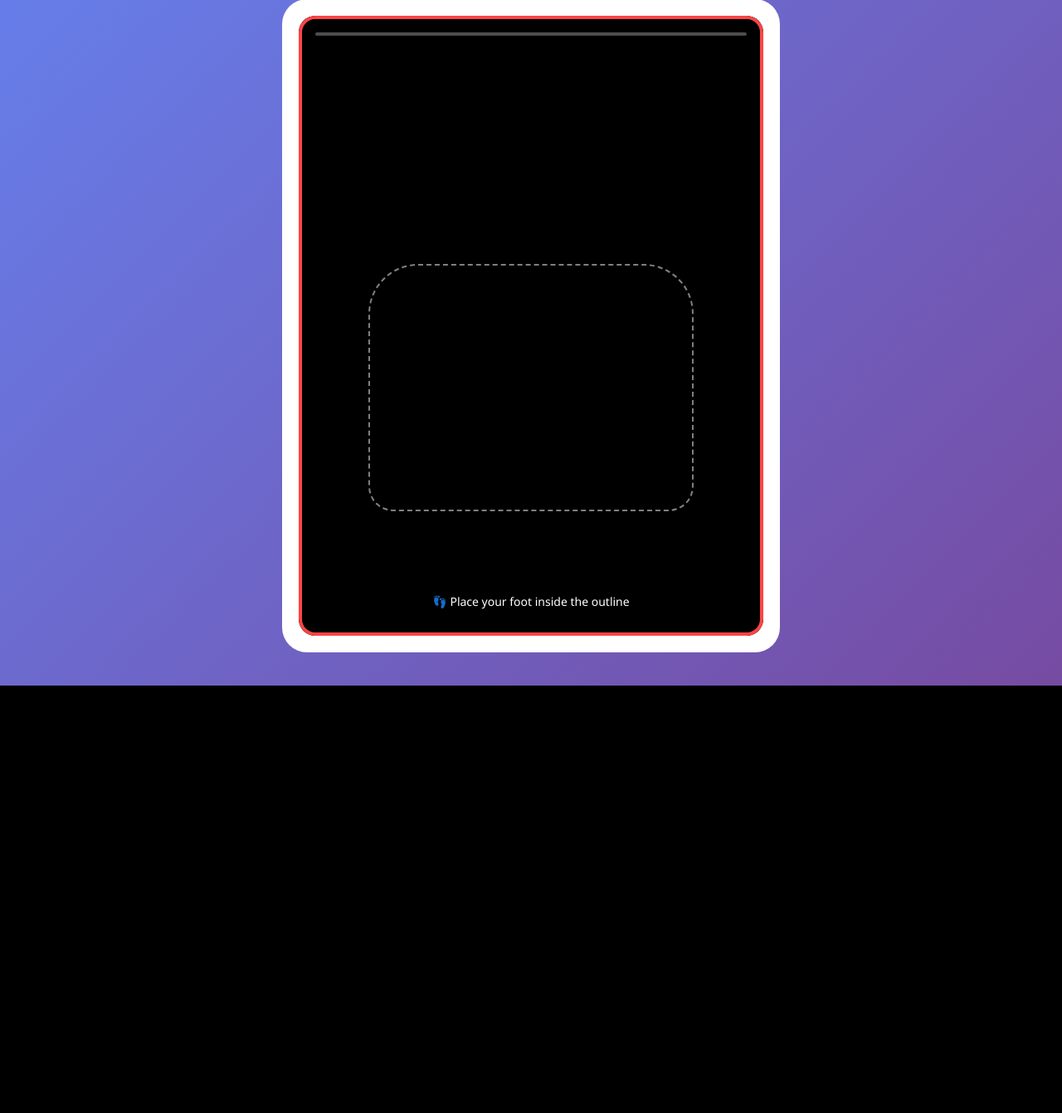
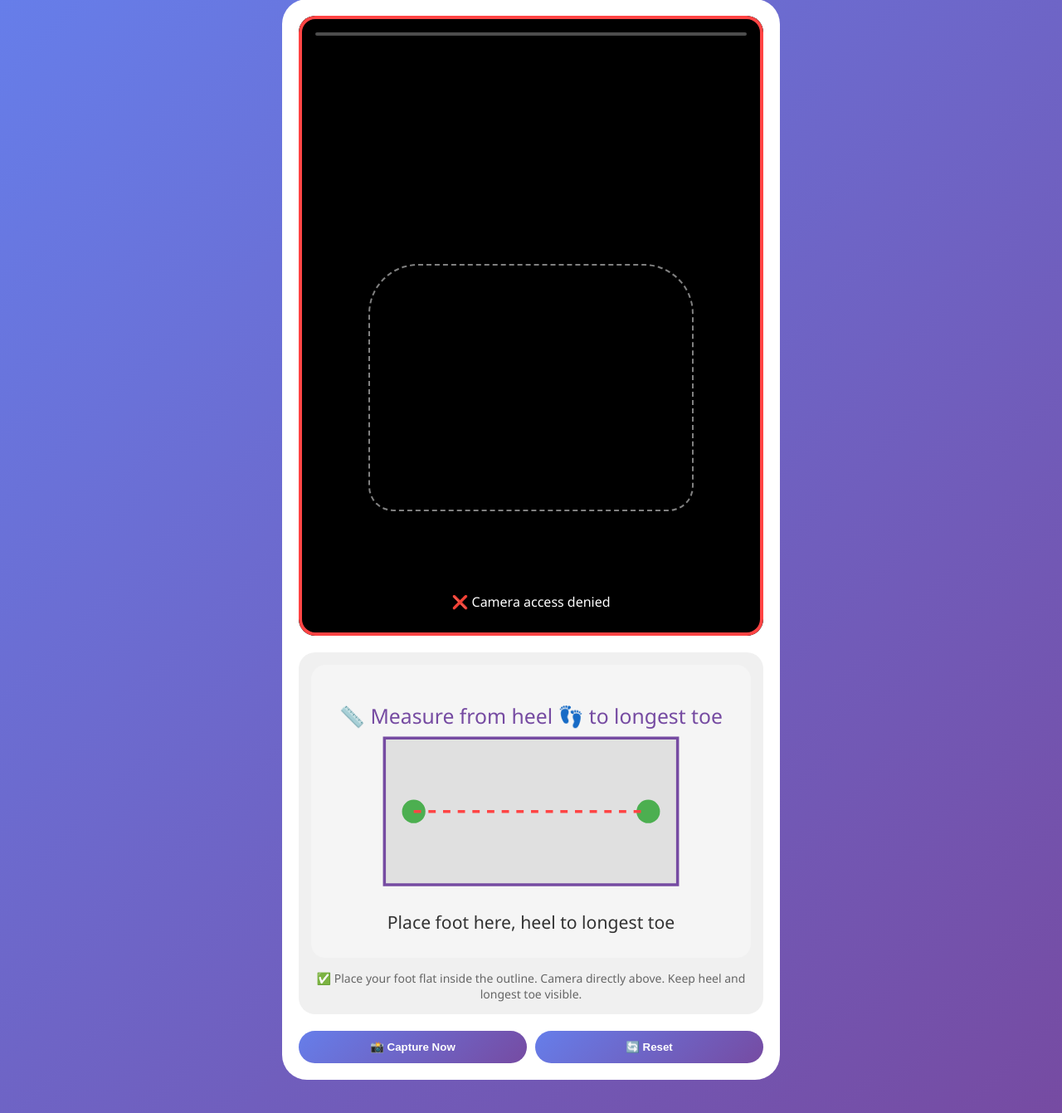
Before and after one commit to yasirmaqbool002-creator/foot-measure-app, a Python web app: template templates/measure.html in a window 1280 px wide. Shown: the part 21-1362 px from the top of the page at 83% size. Before the commit the page ends 847 px from the top, so only its background shows below. Run offline with Jinja, Linux system fonts and the light colour scheme; the template is opened without the code that fills it, so the values that code supplies are empty.

Commit message:
Add guide image and separate results page

```diff
--- a/app.py
+++ b/app.py
@@ -144,3 +144,7 @@ def reset():
 
 if __name__ == '__main__':
     app.run(debug=True, host='0.0.0.0', port=5000)
+
+@app.route(/result)
+def result():
+    return render_template(result.html)
--- a/templates/measure.html
+++ b/templates/measure.html
@@ -3,7 +3,7 @@
 <head>
     <meta charset="UTF-8">
     <meta name="viewport" content="width=device-width, initial-scale=1.0, user-scalable=no">
-    <title>Smart Foot Measure</title>
+    <title>Measure Your Foot - Smart Foot Measure</title>
     <style>
         * { margin: 0; padding: 0; box-sizing: border-box; }
         body {
@@ -13,49 +13,109 @@
             padding: 20px;
         }
         .container { max-width: 600px; margin: 0 auto; }
-        .camera-card { background: white; border-radius: 30px; padding: 20px; margin-bottom: 20px; }
-        .camera-container { position: relative; background: #000; border-radius: 20px; overflow: hidden; aspect-ratio: 3/4; }
-        video, canvas { width: 100%; height: 100%; object-fit: cover; }
+        .camera-card {
+            background: white;
+            border-radius: 30px;
+            padding: 20px;
+            margin-bottom: 20px;
+        }
+        .camera-container {
+            position: relative;
+            background: #000;
+            border-radius: 20px;
+            overflow: hidden;
+            aspect-ratio: 3/4;
+        }
+        video, canvas {
+            width: 100%;
+            height: 100%;
+            object-fit: cover;
+        }
         canvas { position: absolute; top: 0; left: 0; }
-        .border-guide { position: absolute; top: 0; left: 0; right: 0; bottom: 0; border: 4px solid #ff4444; border-radius: 20px; pointer-events: none; z-index: 10; transition: border-color 0.2s; }
+        .border-guide {
+            position: absolute;
+            top: 0; left: 0; right: 0; bottom: 0;
+            border: 4px solid #ff4444;
+            border-radius: 20px;
+            transition: border-color 0.1s;
+            pointer-events: none;
+            z-index: 10;
+        }
         .border-guide.perfect { border-color: #4CAF50; }
-        .foot-outline { position: absolute; bottom: 20%; left: 15%; right: 15%; height: 40%; border: 2px dashed rgba(255,255,255,0.5); border-radius: 60px 60px 30px 30px; pointer-events: none; z-index: 10; }
-        .instruction { position: absolute; bottom: 20px; left: 20px; right: 20px; background: rgba(0,0,0,0.8); color: white; text-align: center; padding: 12px; border-radius: 25px; z-index: 10; font-size: 14px; }
-        .distance-bar { position: absolute; top: 20px; left: 20px; right: 20px; height: 4px; background: rgba(255,255,255,0.3); border-radius: 2px; overflow: hidden; z-index: 10; }
+        .foot-outline {
+            position: absolute;
+            bottom: 20%;
+            left: 15%;
+            right: 15%;
+            height: 40%;
+            border: 2px dashed rgba(255,255,255,0.5);
+            border-radius: 60px 60px 30px 30px;
+            pointer-events: none;
+            z-index: 10;
+        }
+        .guide-image {
+            background: #f0f0f0;
+            border-radius: 20px;
+            padding: 15px;
+            margin: 20px 0;
+            text-align: center;
+        }
+        .guide-image svg {
+            max-width: 100%;
+            height: auto;
+            border-radius: 15px;
+        }
+        .guide-text {
+            font-size: 14px;
+            color: #666;
+            margin-top: 10px;
+        }
+        .instruction {
+            position: absolute;
+            bottom: 20px;
+            left: 20px;
+            right: 20px;
+            background: rgba(0,0,0,0.7);
+            color: white;
+            text-align: center;
+            padding: 10px;
+            border-radius: 25px;
+            z-index: 10;
+        }
+        .distance-bar {
+            position: absolute;
+            top: 20px;
+            left: 20px;
+            right: 20px;
+            height: 4px;
+            background: rgba(255,255,255,0.3);
+            border-radius: 2px;
+            overflow: hidden;
+            z-index: 10;
+        }
         .distance-fill { height: 100%; width: 0%; background: #4CAF50; transition: width 0.1s; }
-        .results { display: none; margin-top: 20px; animation: fadeIn 0.5s ease; }
-        @keyframes fadeIn { from { opacity: 0; transform: translateY(20px); } to { opacity: 1; transform: translateY(0); } }
-        .result-card { background: white; border-radius: 20px; padding: 20px; margin-bottom: 15px; }
-        .size-grid { display: grid; grid-template-columns: repeat(3, 1fr); gap: 15px; margin: 15px 0; }
-        .size-card { background: linear-gradient(135deg, #f5f7fa, #c3cfe2); border-radius: 15px; padding: 15px; text-align: center; }
-        .size-value { font-size: 28px; font-weight: bold; color: #764ba2; }
-        .info-box { background: #e8f5e9; border-radius: 15px; padding: 15px; margin: 15px 0; text-align: center; }
+        .controls { margin-top: 20px; display: flex; gap: 10px; }
+        button {
+            flex: 1;
+            padding: 12px;
+            border: none;
+            border-radius: 25px;
+            cursor: pointer;
+            background: linear-gradient(135deg, #667eea, #764ba2);
+            color: white;
+            font-weight: bold;
+        }
         .loader { display: none; text-align: center; padding: 20px; }
-        .spinner { border: 3px solid #f3f3f3; border-top: 3px solid #764ba2; border-radius: 50%; width: 40px; height: 40px; animation: spin 1s linear infinite; margin: 0 auto; }
+        .spinner {
+            border: 3px solid #f3f3f3;
+            border-top: 3px solid #764ba2;
+            border-radius: 50%;
+            width: 40px;
+            height: 40px;
+            animation: spin 1s linear infinite;
+            margin: 0 auto;
+        }
         @keyframes spin { 0% { transform: rotate(0deg); } 100% { transform: rotate(360deg); } }
-        .popup-toast {
-            position: fixed;
-            bottom: 100px;
-            left: 50%;
-            transform: translateX(-50%);
-            background: #ff4444;
-            color: white;
-            padding: 12px 24px;
-            border-radius: 50px;
-            font-size: 16px;
-            font-weight: bold;
-            z-index: 1000;
-            display: none;
-            animation: slideUp 0.3s ease;
-        }
-        .popup-toast.success { background: #4CAF50; }
-        @keyframes slideUp {
-            from { opacity: 0; transform: translateX(-50%) translateY(20px); }
-            to { opacity: 1; transform: translateX(-50%) translateY(0); }
-        }
-        .btn-recapture { background: #764ba2; margin-top: 10px; width: 100%; padding: 15px; font-size: 16px; }
-        .btn-pdf { background: #ff9800; margin-top: 10px; width: 100%; padding: 15px; font-size: 16px; }
-        @media (max-width: 768px) { .size-grid { grid-template-columns: 1fr; } }
     </style>
 </head>
 <body>
@@ -67,28 +127,30 @@
                 <div class="border-guide" id="borderGuide"></div>
                 <div class="foot-outline"></div>
                 <div class="distance-bar"><div class="distance-fill" id="distanceFill"></div></div>
-                <div class="instruction" id="instruction">👣 Place your foot inside the outline</div>
+                <div class="instruction" id="instruction">📱 Place foot inside outline</div>
             </div>
-            <div class="loader" id="loader"><div class="spinner"></div><p>AI analyzing...</p></div>
-            <div class="results" id="results">
-                <div class="result-card">
-                    <h3>👟 Your Shoe Sizes</h3>
-                    <div class="size-grid">
-                        <div class="size-card"><div>🇺🇸 US</div><div class="size-value" id="usSize">-</div></div>
-                        <div class="size-card"><div>🇬🇧 UK</div><div class="size-value" id="ukSize">-</div></div>
-                        <div class="size-card"><div>🇪🇺 EU</div><div class="size-value" id="euSize">-</div></div>
-                    </div>
-                </div>
-                <div class="result-card">
-                    <h3>📏 Measured Length</h3>
-                    <div class="info-box"><span id="footLength">--</span> cm</div>
-                </div>
-                <button class="btn-recapture" onclick="resetApp()">🔄 Recapture</button>
-                <button class="btn-pdf" onclick="downloadPDF()">📄 Download PDF Report</button>
+
+            <!-- GUIDE IMAGE -->
+            <div class="guide-image">
+                <svg xmlns="http://www.w3.org/2000/svg" viewBox="0 0 300 200" width="100%" height="auto">
+                    <rect width="300" height="200" fill="#f5f5f5" rx="10"/>
+                    <path d="M50,50 L250,50 L250,150 L50,150 Z" fill="#e0e0e0" stroke="#764ba2" stroke-width="2"/>
+                    <circle cx="70" cy="100" r="8" fill="#4CAF50"/>
+                    <circle cx="230" cy="100" r="8" fill="#4CAF50"/>
+                    <line x1="70" y1="100" x2="230" y2="100" stroke="#ff4444" stroke-width="2" stroke-dasharray="5,5"/>
+                    <text x="150" y="180" text-anchor="middle" fill="#333" font-size="12">Place foot here, heel to longest toe</text>
+                    <text x="150" y="40" text-anchor="middle" fill="#764ba2" font-size="14">📏 Measure from heel 👣 to longest toe</text>
+                </svg>
+                <div class="guide-text">✅ Place your foot flat inside the outline. Camera directly above. Keep heel and longest toe visible.</div>
             </div>
+
+            <div class="controls">
+                <button onclick="manualCapture()">📸 Capture Now</button>
+                <button onclick="window.location.href='/reset'">🔄 Reset</button>
+            </div>
+            <div class="loader" id="loader"><div class="spinner"></div><p>AI measuring...</p></div>
         </div>
     </div>
-    <div id="popupToast" class="popup-toast"></div>
 
     <script>
         const video = document.getElementById('video');
@@ -96,23 +158,6 @@
         const ctx = canvas.getContext('2d');
         let captureInterval = null;
         let isAutoCaptureEnabled = true;
-        let currentResult = null;
-
-        function showPopup(message, isSuccess = false) {
-            const toast = document.getElementById('popupToast');
-            toast.className = isSuccess ? 'popup-toast success' : 'popup-toast';
-            toast.innerHTML = message;
-            toast.style.display = 'block';
-            setTimeout(() => {
-                toast.style.display = 'none';
-            }, 2000);
-        }
-
-        window.addEventListener('load', function() {
-            document.getElementById('results').style.display = 'none';
-            document.getElementById('loader').style.display = 'none';
-            isAutoCaptureEnabled = true;
-        });
 
         async function startCamera() {
             try {
@@ -123,7 +168,7 @@
                 canvas.height = video.videoHeight;
                 startAutoDetection();
             } catch (err) {
-                showPopup('❌ Camera access denied. Please allow camera permission.');
+                document.getElementById('instruction').innerText = '❌ Camera access denied';
             }
         }
 
@@ -138,149 +183,50 @@
             fetch('/analyze', {
                 method: 'POST',
                 headers: { 'Content-Type': 'application/json' },
-                body: JSON.stringify({
-                    image: canvas.toDataURL('image/jpeg'),
-                    frame_height: canvas.height
-                })
+                body: JSON.stringify({ image: canvas.toDataURL('image/jpeg'), frame_height: canvas.height })
             })
             .then(res => res.json())
             .then(data => {
                 if (data.success && data.pixel_length) {
                     const ratio = data.pixel_length / (canvas.height * 0.6);
                     document.getElementById('distanceFill').style.width = Math.min(100, ratio * 100) + '%';
-
-                    if (ratio > 0.7 && ratio < 1.3 && isAutoCaptureEnabled) {
+                    if (ratio > 0.85 && ratio < 1.05 && isAutoCaptureEnabled) {
                         document.getElementById('borderGuide').classList.add('perfect');
                         document.getElementById('instruction').innerHTML = '✅ Perfect! Capturing...';
                         isAutoCaptureEnabled = false;
                         setTimeout(() => autoCapture(), 500);
-                    } else if (ratio < 0.5) {
-                        document.getElementById('borderGuide').classList.remove('perfect');
-                        document.getElementById('instruction').innerHTML = '📱 Move CLOSER';
-                    } else if (ratio > 1.5) {
-                        document.getElementById('borderGuide').classList.remove('perfect');
-                        document.getElementById('instruction').innerHTML = '📱 Move FARTHER';
-                    } else {
-                        document.getElementById('borderGuide').classList.remove('perfect');
-                        document.getElementById('instruction').innerHTML = '👣 Adjust position';
                     }
-                } else if (data.error === 'foot_not_found') {
-                    document.getElementById('borderGuide').classList.remove('perfect');
-                    document.getElementById('instruction').innerHTML = '👣 Place your foot clearly';
-                    showPopup('❌ FOOT NOT FOUND! Place your foot inside the outline.');
                 }
             });
         }
 
         function autoCapture() {
             ctx.drawImage(video, 0, 0, canvas.width, canvas.height);
+            const imageData = canvas.toDataURL('image/jpeg');
             document.getElementById('loader').style.display = 'block';
+
             fetch('/analyze', {
                 method: 'POST',
                 headers: { 'Content-Type': 'application/json' },
-                body: JSON.stringify({
-                    image: canvas.toDataURL('image/jpeg'),
-                    frame_height: canvas.height
-                })
+                body: JSON.stringify({ image: imageData, frame_height: canvas.height })
             })
             .then(res => res.json())
             .then(data => {
                 document.getElementById('loader').style.display = 'none';
                 if (data.success) {
-                    currentResult = data;
-                    document.getElementById('footLength').textContent = data.foot_cm;
-                    document.getElementById('usSize').textContent = data.sizes.US;
-                    document.getElementById('ukSize').textContent = data.sizes.UK;
-                    document.getElementById('euSize').textContent = data.sizes.EU;
-                    document.getElementById('results').style.display = 'block';
-                    if (captureInterval) clearInterval(captureInterval);
-                    showPopup('✅ Measurement successful!', true);
-                } else if (data.error === 'foot_not_found') {
-                    showPopup('❌ FOOT NOT FOUND! Please place your foot clearly.');
+                    sessionStorage.setItem('measureResult', JSON.stringify(data));
+                    window.location.href = '/result';
+                } else {
+                    alert('Could not measure. Please try again.');
                     isAutoCaptureEnabled = true;
-                } else {
-                    showPopup('⚠️ Could not measure. Please try again.');
-                    isAutoCaptureEnabled = true;
+                    document.getElementById('borderGuide').classList.remove('perfect');
                 }
             });
         }
 
-        function resetApp() { location.reload(); }
-
-        function downloadPDF() {
-            if (!currentResult) {
-                showPopup('⚠️ No measurement found. Please measure first.');
-                return;
-            }
-
-            // Create PDF content as HTML
-            const date = new Date();
-            const formattedDate = date.toLocaleDateString();
-            const formattedTime = date.toLocaleTimeString();
-
-            const pdfContent = `
-                <html>
-                <head>
-                    <title>Foot Measurement Report</title>
-                    <style>
-                        body { font-family: Arial, sans-serif; padding: 40px; }
-                        h1 { color: #764ba2; }
-                        .header { text-align: center; margin-bottom: 30px; }
-                        .info { margin: 20px 0; padding: 15px; background: #f5f5f5; border-radius: 10px; }
-                        .sizes { display: flex; gap: 20px; justify-content: center; margin: 30px 0; }
-                        .size-box { text-align: center; padding: 20px; background: linear-gradient(135deg, #667eea, #764ba2); color: white; border-radius: 15px; min-width: 100px; }
-                        .size-value { font-size: 32px; font-weight: bold; }
-                        .footer { margin-top: 40px; text-align: center; font-size: 12px; color: #999; }
-                    </style>
-                </head>
-                <body>
-                    <div class="header">
-                        <h1>📏 Foot Measurement Report</h1>
-                        <p>Generated on ${formattedDate} at ${formattedTime}</p>
-                    </div>
-
-                    <div class="info">
-                        <p><strong>👤 Name:</strong> ${sessionStorage.getItem('userName') || 'Guest'}</p>
-                        <p><strong>📏 Measured Foot Length:</strong> ${currentResult.foot_cm} cm</p>
-                    </div>
-
-                    <h3>👟 Recommended Shoe Sizes</h3>
-                    <div class="sizes">
-                        <div class="size-box">
-                            <div>🇺🇸 US</div>
-                            <div class="size-value">${currentResult.sizes.US}</div>
-                        </div>
-                        <div class="size-box">
-                            <div>🇬🇧 UK</div>
-                            <div class="size-value">${currentResult.sizes.UK}</div>
-                        </div>
-                        <div class="size-box">
-                            <div>🇪🇺 EU</div>
-                            <div class="size-value">${currentResult.sizes.EU}</div>
-                        </div>
-                    </div>
-
-                    <div class="info">
-                        <p><strong>💡 Tips:</strong></p>
-                        <ul>
-                            <li>Try shoes at the end of the day when feet are slightly swollen</li>
-                            <li>Leave a thumb's width of space in toe area</li>
-                            <li>Different brands may fit differently - always try before buying</li>
-                        </ul>
-                    </div>
-
-                    <div class="footer">
-                        <p>Measured with Smart Foot Measure App</p>
-                    </div>
-                </body>
-                </html>
-            `;
-
-            // Open PDF in new window for printing/saving
-            const printWindow = window.open('', '_blank');
-            printWindow.document.write(pdfContent);
-            printWindow.document.close();
-            printWindow.print();
+        function manualCapture() {
+            isAutoCaptureEnabled = false;
+            autoCapture();
         }
 
         startCamera();
```
Also changed, not shown: templates/result.html (added, +82 -0 lines).
